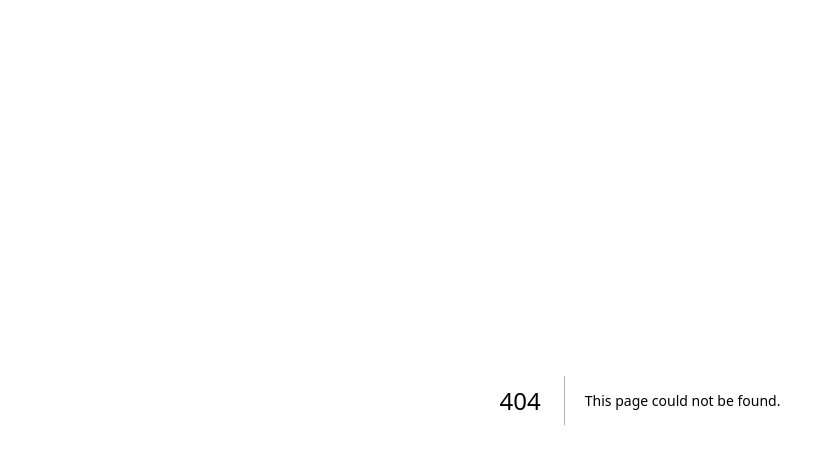
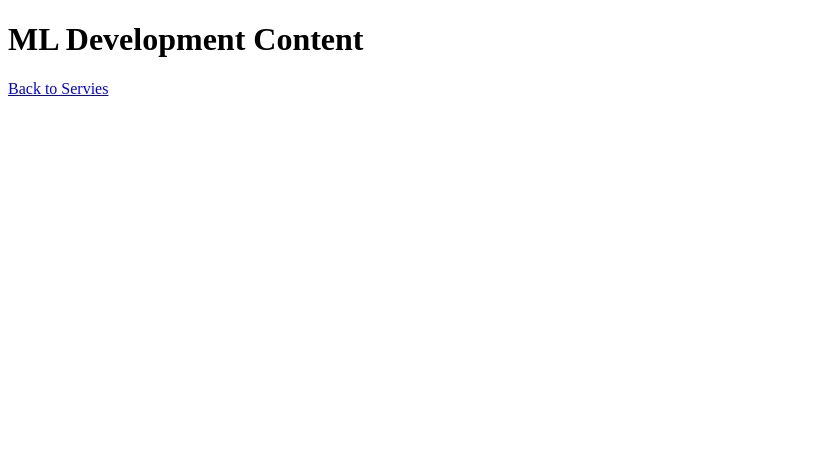
Before and after one commit to NandhuKrishhna/Nextjs, a Next.js app: page /services/ml-dev in a window 1280 px wide. Before the commit this address had no page. Shown: the top 464 px of the page, without its empty margins (0-835 px from the left). Built offline with nearby package versions, Linux system fonts and the light colour scheme.

Commit message:
Dynamic Routing in Next.js

```diff
--- a/app/page.js
+++ b/app/page.js
@@ -1,7 +1,8 @@
 import Link from "next/link";
 
 
-export default function Home() {
+export default async function Home({ searchParams, params }) {
+  console.log(await searchParams)
   return (
     <>
       <h1>Welcome to my home</h1>
--- /dev/null
+++ b/app/services/ml-dev/page.js
@@ -0,0 +1,19 @@
+'use strict'
+
+import Link from "next/link"
+
+
+
+export default () => {
+    return (
+
+
+        <>
+
+            <h1>ML Development Content</h1>
+            <Link href={'/services'}>Back to Servies </Link>
+        </>
+
+
+    )
+}
--- a/app/services/page.js
+++ b/app/services/page.js
@@ -8,7 +8,9 @@ export default () => {
             <h1>This is a Service Page</h1>
             <p><Link href={'/services/web-dev'}>Web Developement</Link></p>
             <p><Link href={'/services/app-dev'}>App Developement</Link></p>
-            <p><Link href={'/'}></Link></p>
+            <p><Link href={'/services/ml-dev'}>ML Development</Link></p>
+
+
 
         </>
     )
--- a/package.json
+++ b/package.json
@@ -14,7 +14,7 @@
     "next": "15.3.2"
   },
   "devDependencies": {
-    "@tailwindcss/postcss": "^4",
-    "tailwindcss": "^4"
+    "postcss": "^8",
+    "tailwindcss": "^3.4.1"
   }
 }
--- /dev/null
+++ b/tailwind.config.mjs
@@ -0,0 +1,17 @@
+/** @type {import('tailwindcss').Config} */
+export default {
+    content: [
+        "./pages/**/*.{js,ts,jsx,tsx,mdx}",
+        "./components/**/*.{js,ts,jsx,tsx,mdx}",
+        "./app/**/*.{js,ts,jsx,tsx,mdx}",
+    ],
+    theme: {
+        extend: {
+            colors: {
+                background: "var(--background)",
+                foreground: "var(--foreground)",
+            },
+        },
+    },
+    plugins: [],
+};
```
Also changed, not shown: app/services/ml-dev/[id]/page.js (added, +11 -0 lines), setting.json (added, +8 -0 lines), 1 other file (tests, documents, lock files or other folders).
